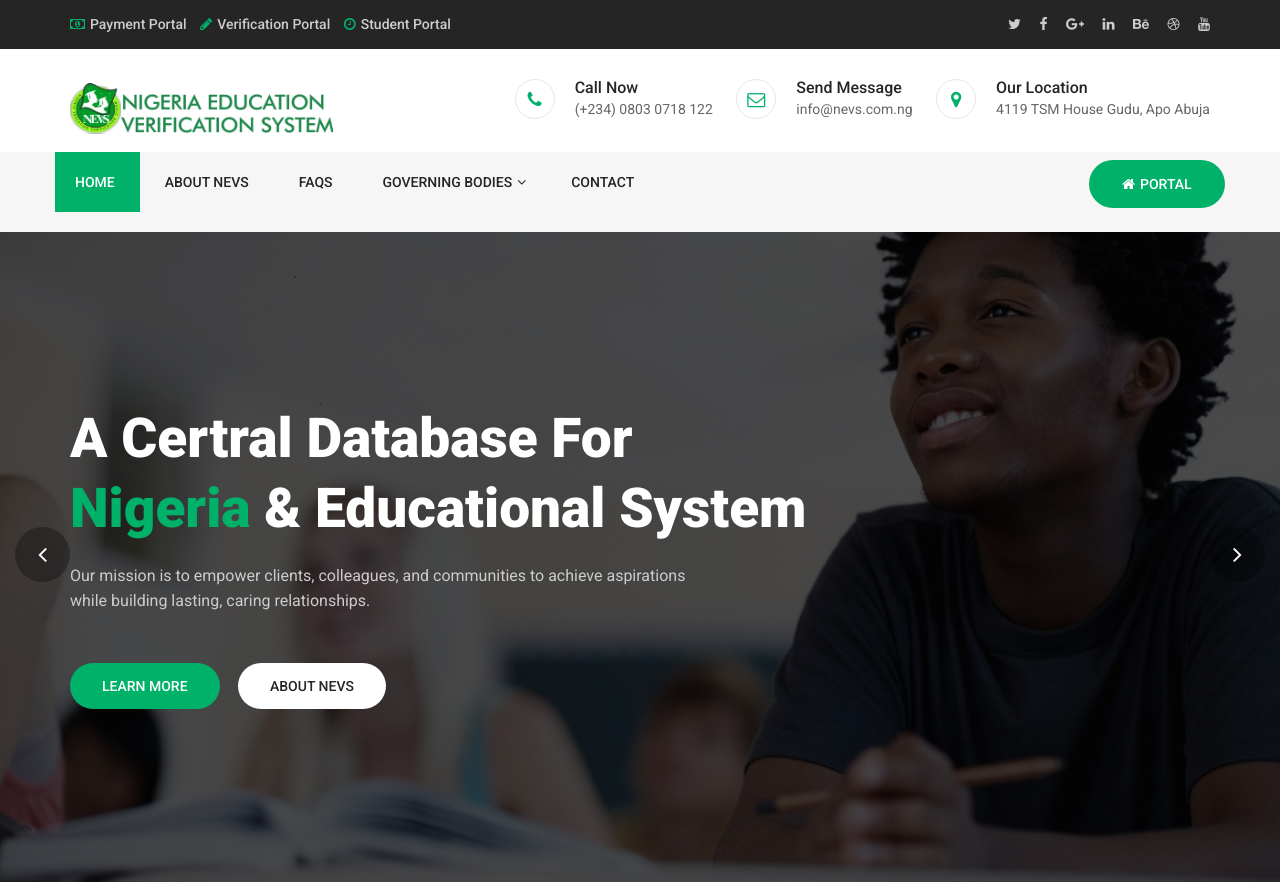
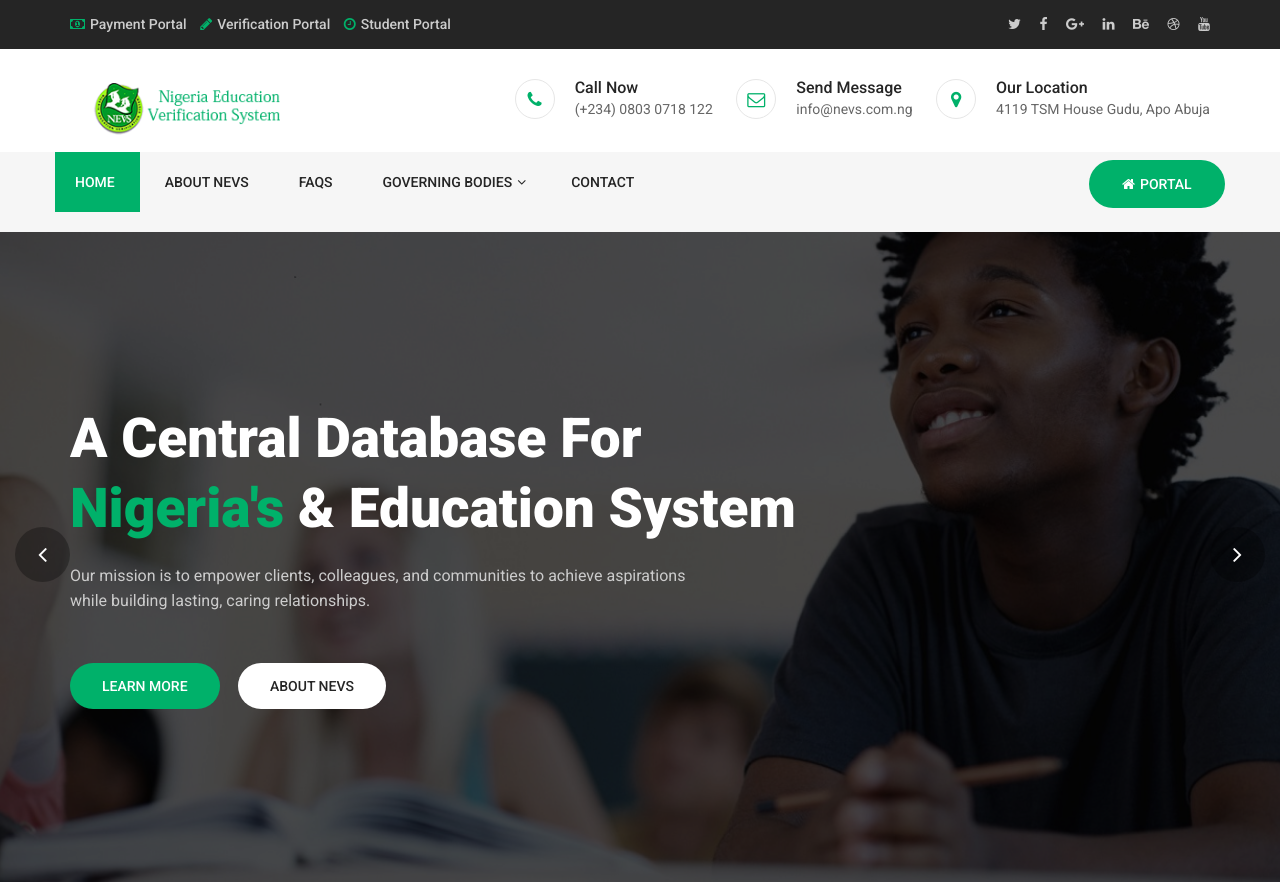
Before and after one commit to VoltronNigeria/sven, a PHP site: page / in a window 1280 px wide. Shown: the top 882 px of the page. Run offline with PHP 8.4, Linux system fonts and the light colour scheme; data that the repository does not hold is empty; some libraries are stand-ins or nearby versions.

Commit message:
Update logo and slider text

```diff
--- a/index.php
+++ b/index.php
@@ -68,7 +68,7 @@
 						<div class="row">
 							<div class="col-lg-8 col-md-8 col-12">
 								<div class="slider-text">
-									<h1>A Certral Database for <span>Nigeria</span> & Educational System</h1>
+									<h1>A Central Database for <span>Nigeria's</span> & Education System</h1>
 									<p>Our mission is to empower clients, colleagues, and communities to achieve aspirations while building lasting, caring relationships.</p>
 									<div class="button">
 										<a href="#" class="btn primary">Learn More</a>
@@ -86,7 +86,7 @@
 						<div class="row">
 							<div class="col-lg-8 offset-lg-2 col-md-8 offset-md-2 col-12">
 								<div class="slider-text text-center">
-									<h1>A Highly Secured Platform for <span>Education</span> Record Verification</h1>
+									<h1>A Secured Platform for <span>Education</span> Record Verification</h1>
 									<p>Our mission is to empower clients, colleagues, and communities to achieve aspirations while building lasting, caring relationships.</p>
 									<div class="button">
 										<a href="#" class="btn primary">Verification Portal</a>
--- a/map/map.php
+++ b/map/map.php
@@ -121,6 +121,6 @@
   </script>
   <script async defer
     src="https://maps.googleapis.com/maps/api/js?key=AIzaSyDpUnsp69KIVbh6tMHPNdj_yqT6pKtrN4A&callback=initMap">
-    </script>
+  </script>
 </body>
 </html>
```
Also changed, not shown: images/logo.png.
